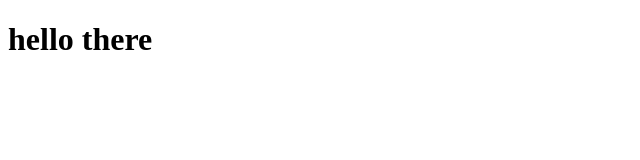
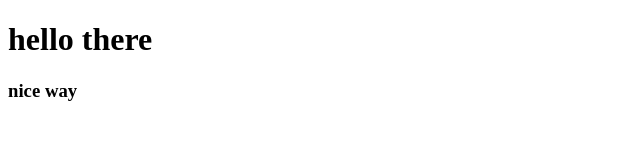
Before and after one commit to khanm2758/home_work, a plain HTML site: page index.html in a window 1280 px wide. Shown: the full height of the page, 0-640 px from the left. Drawn offline with Linux system fonts and the light colour scheme.

Commit message:
index , style added

```diff
--- a/index.html
+++ b/index.html
@@ -8,5 +8,6 @@
   </head>
   <body>
     <h1>hello there</h1>
+    <h3>nice way</h3>
   </body>
 </html>
```
